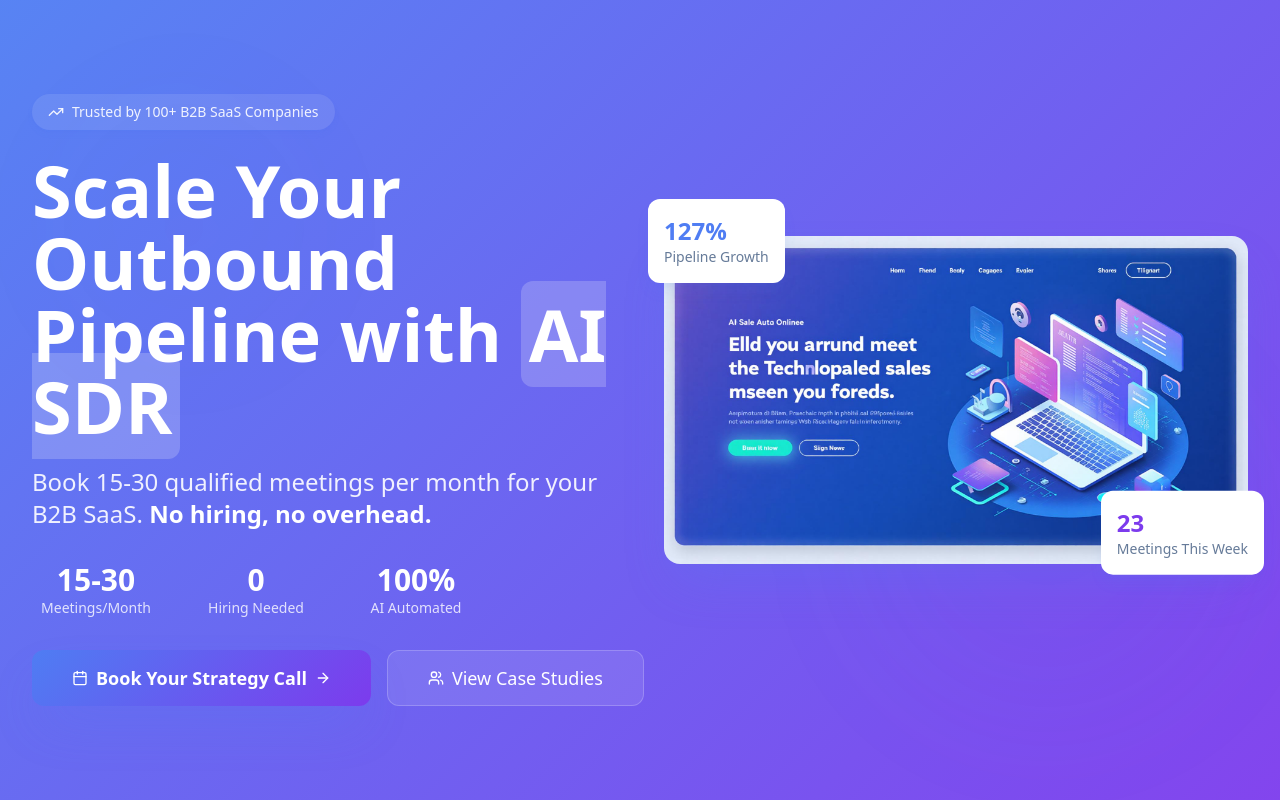
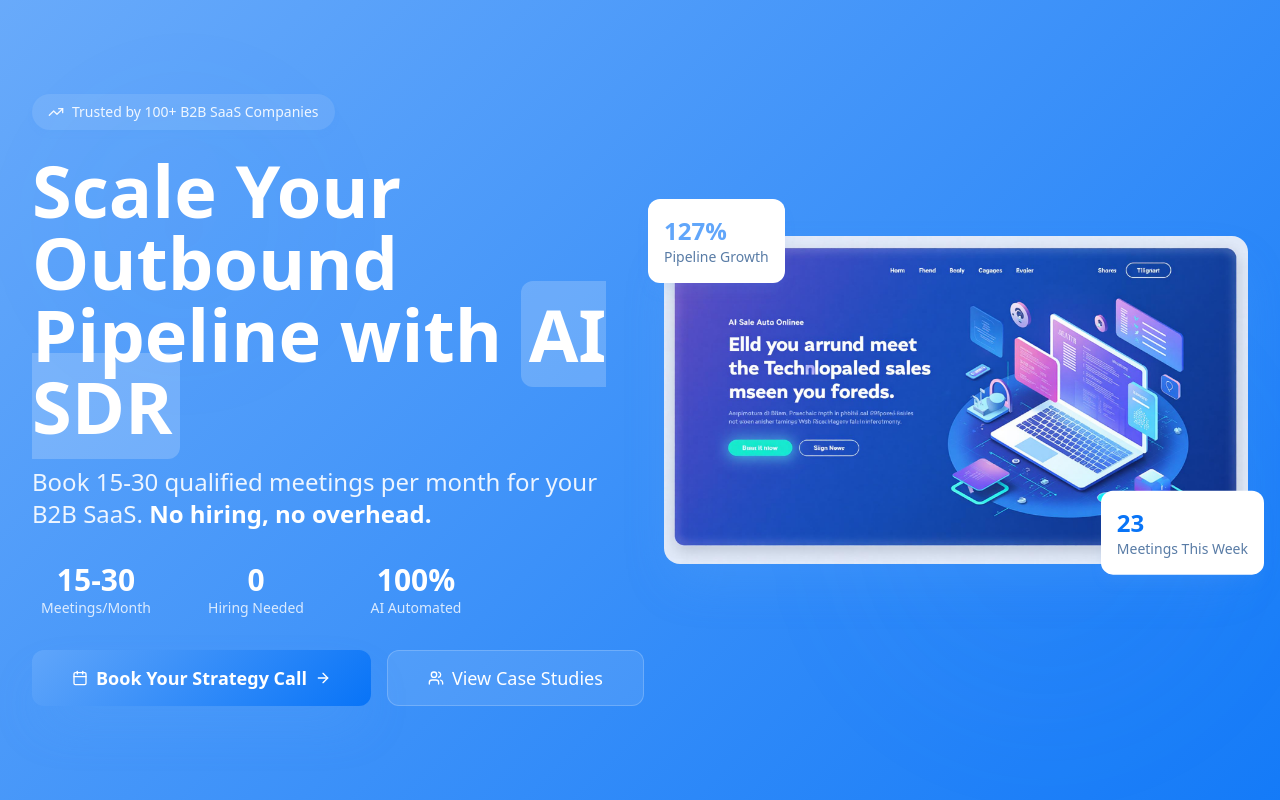
Before and after one commit to rahela4/zia-ai-meetings, a React (Vite) app: page / in a window 1280 px wide. Shown: the top 800 px of the page. Built offline with nearby package versions, Linux system fonts and the light colour scheme.

Commit message:
Update theme to white and blue
Update the website's theme to use white and blue as primary colors.

```diff
--- a/src/index.css
+++ b/src/index.css
@@ -16,40 +16,40 @@
     --popover: 0 0% 100%;
     --popover-foreground: 222 25% 11%;
 
-    /* Primary: Professional Blue */
-    --primary: 223 87% 63%;
+    /* Primary: Deep Blue */
+    --primary: 213 94% 68%;
     --primary-foreground: 0 0% 100%;
-    --primary-hover: 223 87% 57%;
+    --primary-hover: 213 94% 62%;
 
-    /* Secondary: Subtle Gray */
-    --secondary: 210 20% 98%;
-    --secondary-foreground: 222 25% 11%;
+    /* Secondary: Light Blue */
+    --secondary: 213 94% 95%;
+    --secondary-foreground: 213 94% 20%;
 
-    /* Muted: Light Gray */
-    --muted: 210 20% 98%;
-    --muted-foreground: 215 20% 50%;
+    /* Muted: Very Light Blue */
+    --muted: 213 94% 97%;
+    --muted-foreground: 213 30% 50%;
 
-    /* Accent: Purple Tech Accent */
-    --accent: 262 83% 58%;
+    /* Accent: Darker Blue */
+    --accent: 213 94% 50%;
     --accent-foreground: 0 0% 100%;
 
     --destructive: 0 84% 60%;
     --destructive-foreground: 0 0% 100%;
 
-    --border: 220 13% 91%;
-    --input: 220 13% 91%;
-    --ring: 223 87% 63%;
+    --border: 213 94% 90%;
+    --input: 213 94% 90%;
+    --ring: 213 94% 68%;
 
     --radius: 0.75rem;
 
     /* Custom Design Tokens */
-    --gradient-hero: linear-gradient(135deg, hsl(223 87% 63%), hsl(262 83% 58%));
-    --gradient-card: linear-gradient(145deg, hsl(0 0% 100%), hsl(210 20% 98%));
-    --gradient-feature: linear-gradient(135deg, hsl(223 87% 63% / 0.1), hsl(262 83% 58% / 0.1));
+    --gradient-hero: linear-gradient(135deg, hsl(213 94% 68%), hsl(213 94% 50%));
+    --gradient-card: linear-gradient(145deg, hsl(0 0% 100%), hsl(213 94% 97%));
+    --gradient-feature: linear-gradient(135deg, hsl(213 94% 68% / 0.1), hsl(213 94% 50% / 0.1));
 
-    --shadow-soft: 0 4px 6px -1px hsl(223 87% 63% / 0.1), 0 2px 4px -1px hsl(223 87% 63% / 0.06);
-    --shadow-medium: 0 10px 15px -3px hsl(223 87% 63% / 0.1), 0 4px 6px -2px hsl(223 87% 63% / 0.05);
-    --shadow-strong: 0 25px 50px -12px hsl(223 87% 63% / 0.25);
+    --shadow-soft: 0 4px 6px -1px hsl(213 94% 68% / 0.1), 0 2px 4px -1px hsl(213 94% 68% / 0.06);
+    --shadow-medium: 0 10px 15px -3px hsl(213 94% 68% / 0.1), 0 4px 6px -2px hsl(213 94% 68% / 0.05);
+    --shadow-strong: 0 25px 50px -12px hsl(213 94% 68% / 0.25);
 
     --transition-smooth: all 0.3s cubic-bezier(0.4, 0, 0.2, 1);
     --transition-bounce: all 0.3s cubic-bezier(0.68, -0.55, 0.265, 1.55);
@@ -68,24 +68,24 @@
     --popover: 222 25% 11%;
     --popover-foreground: 0 0% 100%;
 
-    --primary: 223 87% 63%;
+    --primary: 213 94% 68%;
     --primary-foreground: 0 0% 100%;
 
-    --secondary: 215 25% 20%;
+    --secondary: 213 50% 25%;
     --secondary-foreground: 0 0% 100%;
 
-    --muted: 215 25% 20%;
-    --muted-foreground: 215 20% 70%;
+    --muted: 213 50% 25%;
+    --muted-foreground: 213 30% 70%;
 
-    --accent: 262 83% 58%;
+    --accent: 213 94% 50%;
     --accent-foreground: 0 0% 100%;
 
     --destructive: 0 84% 60%;
     --destructive-foreground: 0 0% 100%;
 
-    --border: 215 25% 20%;
-    --input: 215 25% 20%;
-    --ring: 223 87% 63%;
+    --border: 213 50% 25%;
+    --input: 213 50% 25%;
+    --ring: 213 94% 68%;
   }
 }
 
```
